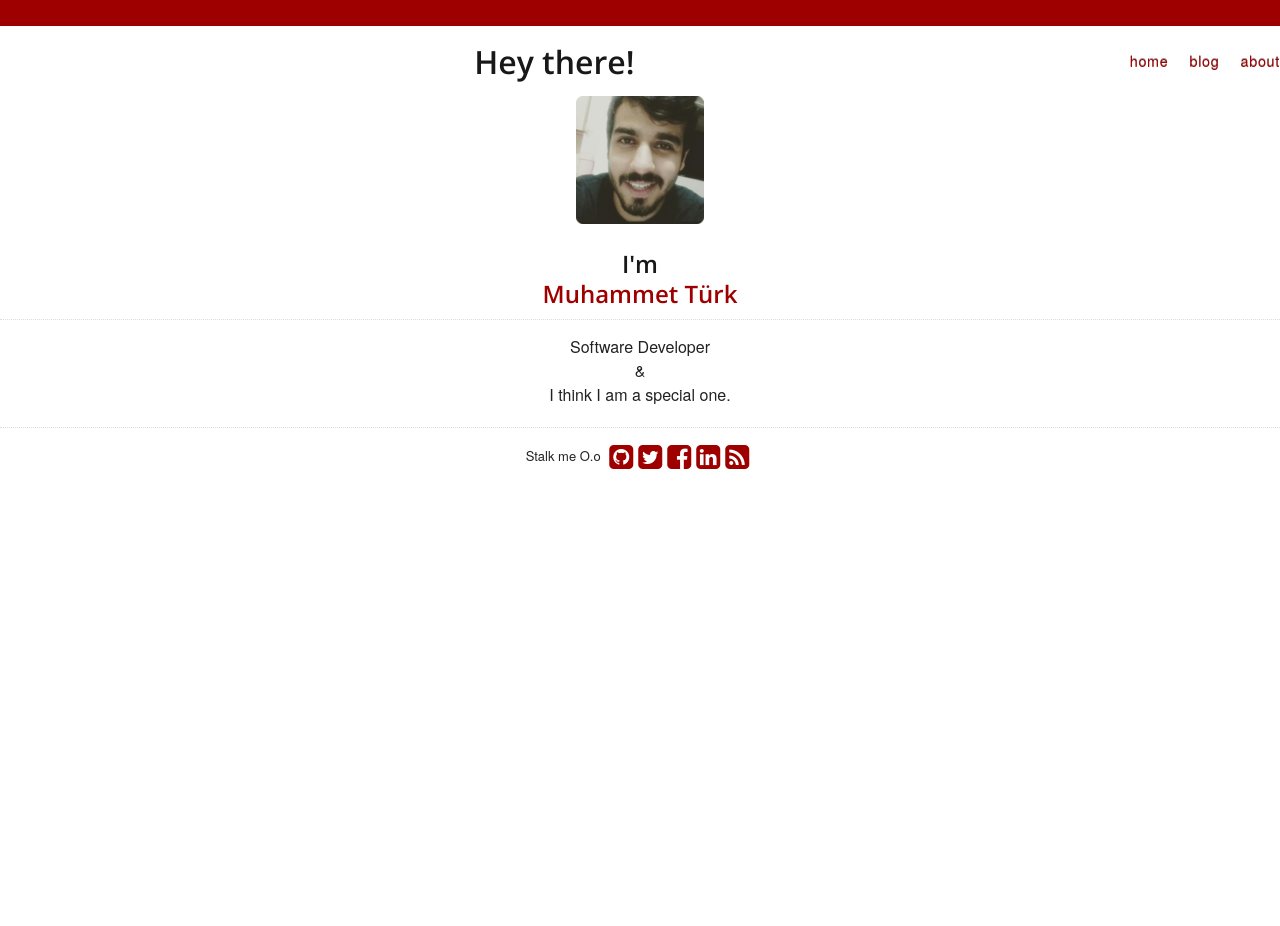
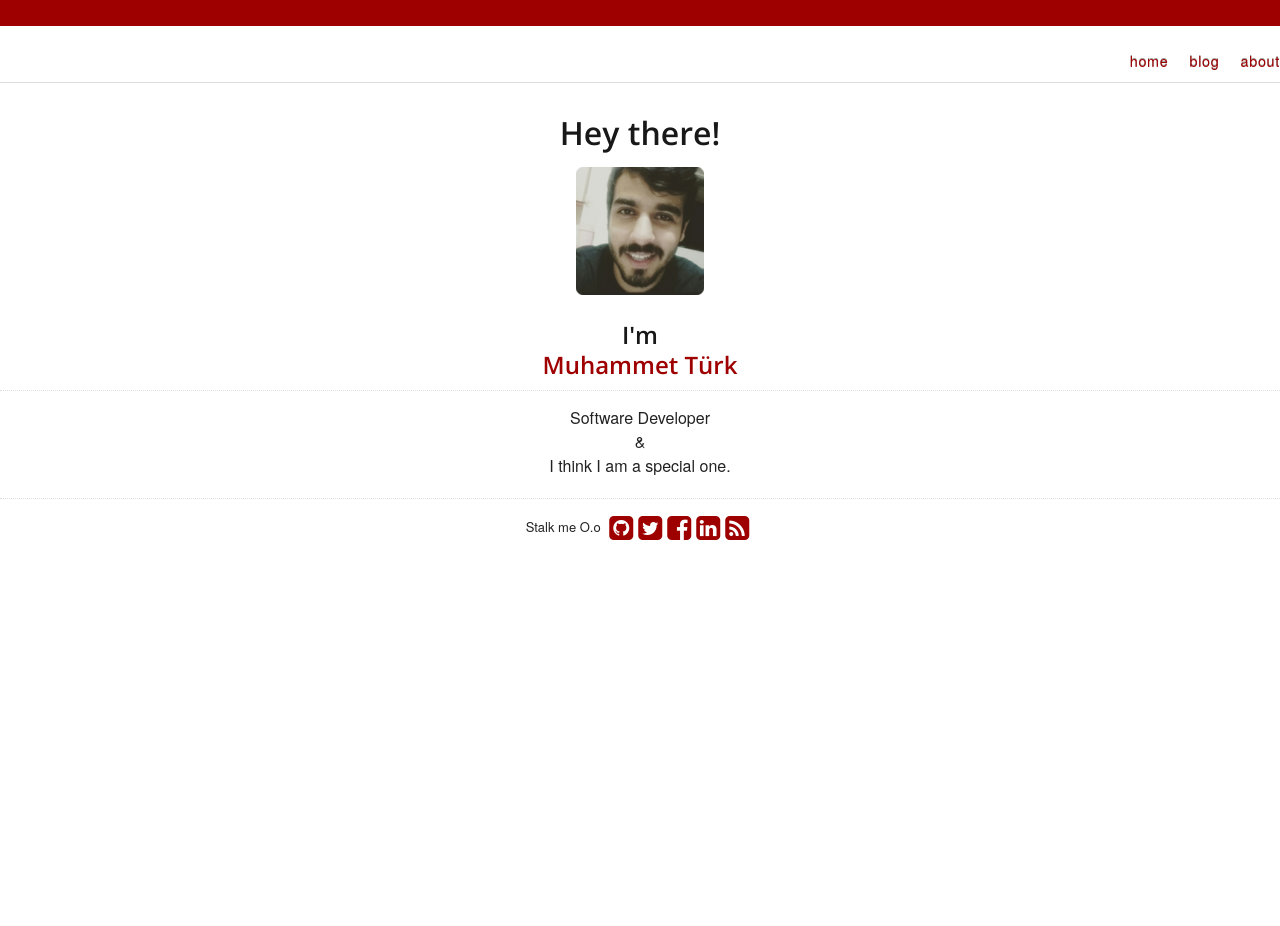
Before and after one commit to mturk111/mturk111.github.io, a Jekyll site: the page built from index.html, in a window 1280 px wide. Built offline with Jekyll 4.4.1, drawn with Linux system fonts in a browser that asks for light colours; nearby versions of some CDN libraries.

Commit message:
Update default-without-footer.html

```diff
--- a/_layouts/default-without-footer.html
+++ b/_layouts/default-without-footer.html
@@ -26,11 +26,12 @@
     <li><a href="/">home</a></li>
   </ul>
 </div>
-
-</div>
+<hr width="%100">
+<div>
   {% include sidebar.html %}
 </div>
-</div>
+
+
 {% include analytics.html %}
 </body>
 </html>
```
Lines whose indentation alone changed are shown as unchanged.
